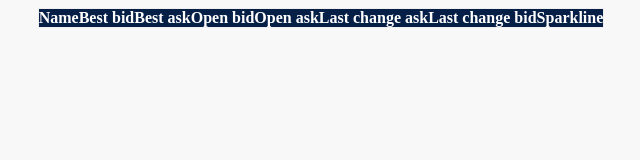
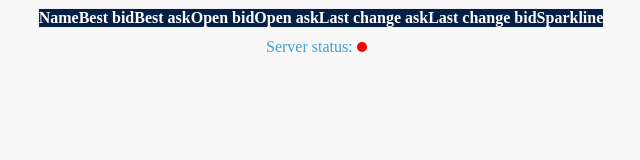
Before and after one commit to santdhawal/assignment_hcl, a website with bundled scripts: page site/index.html in a window 1280 px wide. Shown: the full height of the page, 327-967 px from the left. Built offline with nearby package versions, Linux system fonts and the light colour scheme; no server answers.

Commit message:
[DS] stomp status implemented

```diff
--- a/index.js
+++ b/index.js
@@ -23,10 +23,13 @@ client.debug = function(msg) {
 };
 
 // once connection is established, initialize
-let connectCallback = function() {
+const connectCallback = function() {
   main.init(client);
 };
 
-client.connect({}, connectCallback, function(error) {
-  alert(error.headers.message);
-});
+// if not able to establish connection
+const errorCallback = function(error){
+	main.error(error);
+};
+
+client.connect({}, connectCallback, errorCallback);
--- a/site/index.html
+++ b/site/index.html
@@ -29,6 +29,9 @@
 
         </tbody>
       </table>
+      <div class="status">
+        <label>Server status:&nbsp;</label><div id="stompStatus"></div>
+      </div>
 </section>
 
 <!-- Code you write in index.js and anything it depends on will be bundled into bundle.js and
--- a/site/js/main.js
+++ b/site/js/main.js
@@ -16,8 +16,12 @@ class Main {
       const data = JSON.parse(message.body);
       model.updateData(data);
     });
+  }
 
+  error(error){
+  	document.getElementById('stompStatus').style.background = 'red';
   }
+
 }
 
 exports.main = new Main();
--- a/site/style.css
+++ b/site/style.css
@@ -25,3 +25,18 @@ td{
     border: 1px solid #efefef;
     text-align: center;
 }
+
+.status{
+    margin: 10 auto;
+    width: 110px;
+}
+
+#stompStatus{
+    -webkit-border-radius: 5px;
+    -moz-border-radius: 5px;
+    border-radius: 5px;
+    width:10px;
+    height:10px;
+    background: green;
+    display: inline-block;
+}
```
